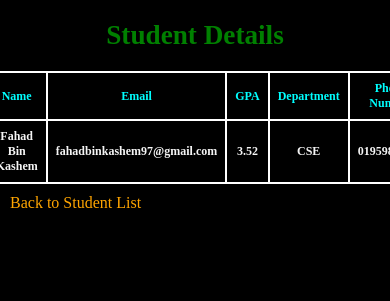
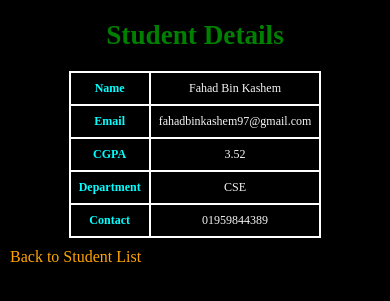
Before and after one commit to fahadbinkashem2001/Student-Management-System, a Django app: page /students/1/ in a window 390 px wide. Shown: the top 301 px of the page. Run offline with Django 5.2, Linux system fonts and the light colour scheme; a user stored in the database is signed in; data comes from the database, SQL or seed files in the repository; both versions use the stored data as it was after the commit.

Commit message:
style changed

```diff
--- a/student_app/static/css/index.css
+++ b/student_app/static/css/index.css
@@ -91,6 +91,9 @@ button:hover {
 }
 
 @media screen and (max-width: 480px){
+    .login-container{
+        width: 70%;
+    }
     .login-container h1{
         font-size: 1.7rem;
     }
--- a/student_app/static/css/login.css
+++ b/student_app/static/css/login.css
@@ -110,8 +110,11 @@ body {
 }
 
 @media screen and (max-width: 480px) {
+    .login-container{
+        width: 80%;
+    }
     .login-container h1{
-        font-size: 1.7rem;
+        font-size: 1.5rem;
     }
     .login-container .subtitle{
         font-size: 0.8rem;
--- a/student_app/static/css/message.css
+++ b/student_app/static/css/message.css
@@ -7,7 +7,15 @@
         border: 2px solid whitesmoke;
         position: absolute;
         top: 20px;
-        left: 10px;
+        right: 10px;
         opacity: 1;
         transition: opacity 0.5s ease;
     }
+
+@media screen and (max-width: 600px){
+    .success-message{
+        top: auto;
+        left: 10px;
+        bottom: 10px;
+    }
+}
--- a/student_app/static/css/student_list.css
+++ b/student_app/static/css/student_list.css
@@ -92,7 +92,9 @@
     h1 {
         font-size: 2.2rem;
     }
-
+    .table-container table{
+        width: 80%;
+    }
     th, td {
         padding: 12px;
         font-size: 14px;
--- a/student_app/templates/student_details.html
+++ b/student_app/templates/student_details.html
@@ -11,26 +11,26 @@ Student Details
 <h1>Student Details</h1>
 <div class="table-container">
     <table>
-        <thead>
         <tr>
-                <th>Id</th>
             <th>Name</th>
+            <td>{{ student.name }}</td>
+        </tr>
+        <tr>
             <th>Email</th>
-                <th>GPA</th>
+            <td>{{ student.email }}</td>
+        </tr>
+        <tr>
+            <th>CGPA</th>
+            <td>{{ student.gpa }}</td>
+        </tr>
+        <tr>
             <th>Department</th>
-                <th>Phone Number</th>
+            <td>{{ student.department }}</td>
         </tr>
-        </thead>
-        <tbody>
         <tr>
-                <td><strong>{{ student.pk }}</strong></td>
-                <td><strong>{{ student.name }}</strong></td>
-                <td><strong>{{ student.email }}</strong></td>
-                <td><strong>{{ student.gpa }}</strong></td>
-                <td><strong>{{ student.department }}</strong></td>
-                <td><strong>{{ student.phone_number }}</strong></td>
+            <th>Contact</th>
+            <td>{{ student.phone_number }}</td>
         </tr>
-        </tbody>
     </table>
 </div>
 <div class="back-link"><a href="/students/">Back to Student List</a></div>
```
Also changed, not shown: student_management/settings.py (+16 -9 lines), db.sqlite3. Lines whose indentation alone changed are shown as unchanged.
